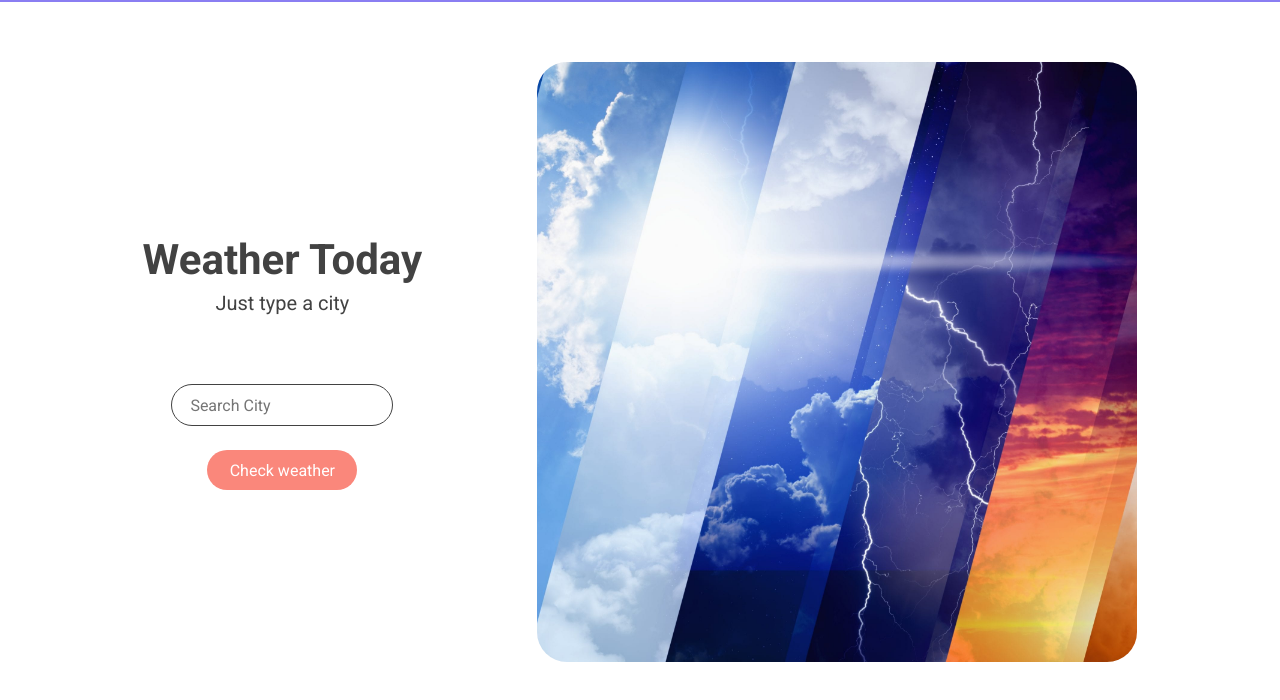
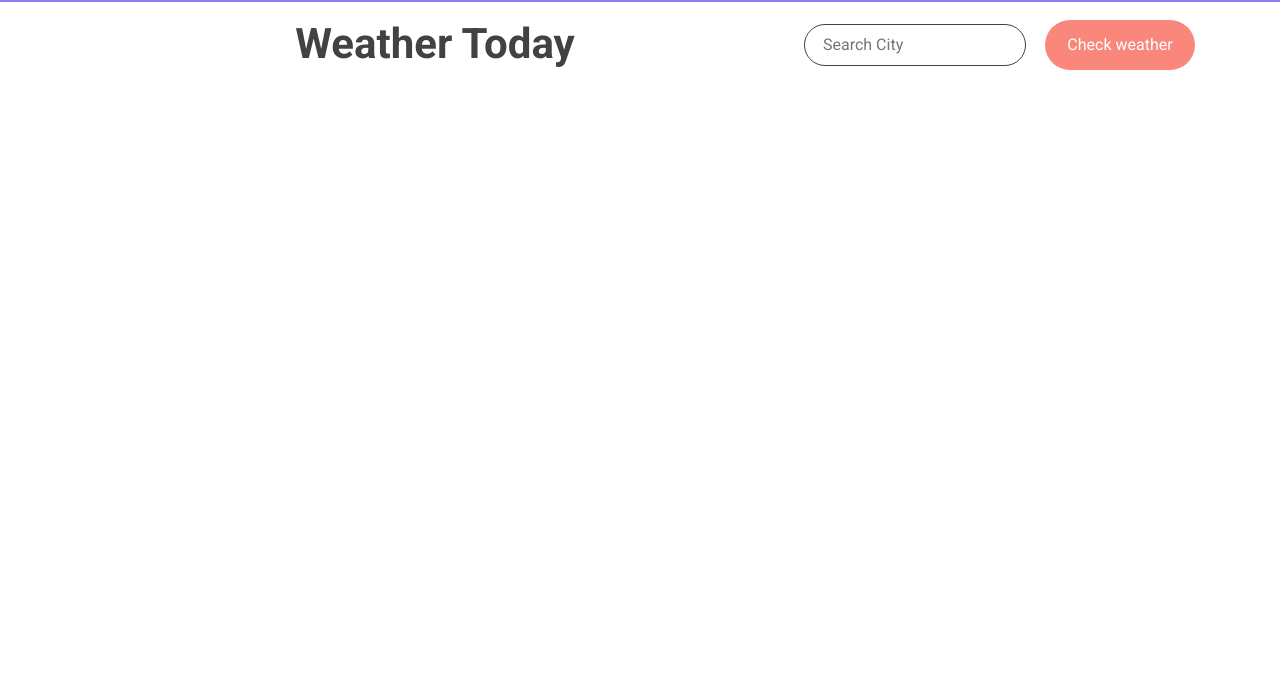
Before and after one commit to aslyubavin/project-Weather-forecast, a website: page src/index.html in a window 1280 px wide. Both pictures are taken after a click on the button "Check weather". Shown: the part 58-758 px from the top of the page. Drawn offline with nearby package versions, Linux system fonts and the light colour scheme; files that its build step writes are made by us from their sources.

Commit message:
Add pattern for main block while search is active

```diff
--- a/src/js/script.js
+++ b/src/js/script.js
@@ -1,7 +1,10 @@
 'use strict';
 
 window.addEventListener('DOMContentLoaded', () => {
-    const mainTitle = document.querySelector('.search__title'),
+    //=================================================================== first animation
+    const mainLogo = document.querySelector('.header__logo'),
+        mainWrapper = document.querySelector('.search__wrapper'),
+        mainTitle = document.querySelector('.search__title'),
         mainSubtitle = document.querySelector('.search__subtitle'),
         mainInput = document.querySelector('.search__input'),
         mainButton = document.querySelector('.search__button'),
@@ -17,4 +20,15 @@ window.addEventListener('DOMContentLoaded', () => {
     setTimeout(showBlock, 800, mainInput, 'op-1');
     setTimeout(showBlock, 1200, mainButton, 'op-1');
     setTimeout(showBlock, 1200, mainPhoto, 'op-1_img');
+
+    //=================================================================== active btn
+    mainButton.addEventListener('click', (e) => {
+        e.preventDefault();
+        mainWrapper.classList.add('search__wrapper_active');
+    });
+
+    mainLogo.addEventListener('click', (e) => {
+        e.preventDefault();
+        mainWrapper.classList.remove('search__wrapper_active');
+    });
 });
--- a/src/scss/blocks/_header.scss
+++ b/src/scss/blocks/_header.scss
@@ -14,6 +14,13 @@
         height: 50px;
         overflow: hidden;
         border-radius: 100%;
+        cursor: pointer;
+        transition: transform 0.4s ease;
+        @media (min-width: 768px) {
+            &:hover {
+                transform: scale(1.1) rotate(20deg);
+            }
+        }
         img {
             position: absolute;
             top: 0;
--- a/src/scss/blocks/_search.scss
+++ b/src/scss/blocks/_search.scss
@@ -55,7 +55,7 @@
     }
     &__button {
         width: 150px;
-        height: 40px;
+        height: 50px;
         padding: 0 18px;
         border-radius: 30px;
         border: none;
@@ -71,6 +71,7 @@
         }
     }
     &__photo {
+        display: block;
         position: relative;
         width: 600px;
         height: 100%;
@@ -93,35 +94,72 @@
     }
 }
 
-@keyframes showBlock {
-    0% {
-        opacity: 0;
-        transform: translateY(300%);
+.search__wrapper_active {
+    height: 85px;
+    padding: 15px 0;
+    justify-content: flex-start;
+    transition: all 0.8s ease;
+    @media(max-width: 575.98px) {
+        padding: 15px 0;
     }
-    100% {
-        opacity: 1;
-        transform: translateY(0);
+    .search__content {
+        flex-basis: 100%;
+        flex-direction: row;
+        justify-content: space-between;
+        @media(max-width: 575.98px) {
+            flex-direction: column;
+        }
+    }
+    .search__title {
+        flex-grow: 2;
+        margin: 0;
+        @media(max-width: 767.98px) {
+            font-size: 20px;
+        }
+        @media(max-width: 575.98px) {
+            display: none;
+        }
+    }
+    .search__subtitle {
+        display: none;
+    }
+    .search__input {
+        margin: 0 20px;
+        @media(max-width: 575.98px) {
+            margin: 0 0 15px 0;
+        }
+    }
+    .search__photo {
+        display: none;
     }
 }
 
-@keyframes showImg {
-    0% {
-        opacity: 0;
-    }
-    100% {
-        opacity: 1;
-    }
-}
+// @keyframes showBlock {
+//     0% {
+//         opacity: 0;
+//         transform: translateY(300%);
+//     }
+//     100% {
+//         opacity: 1;
+//         transform: translateY(0);
+//     }
+// }
+// @keyframes showImg {
+//     0% {
+//         opacity: 0;
+//     }
+//     100% {
+//         opacity: 1;
+//     }
+// }
 
-.op-0 {
-    opacity: 0;
-}
-
-.op-1 {
-    opacity: 1;
-    animation: showBlock 0.4s ease-in-out;
-}
-
-.op-1_img {
-    animation: showImg 0.4s ease-in-out;
-}
+// .op-0 {
+//     opacity: 0;
+// }
+// .op-1 {
+//     opacity: 1;
+//     animation: showBlock 0.4s ease-in-out;
+// }
+// .op-1_img {
+//     animation: showImg 0.4s ease-in-out;
+// }
```
Also changed, not shown: dist/css/style.css, dist/css/style.min.css, dist/js/script.js, dist/js/script.min.js.
